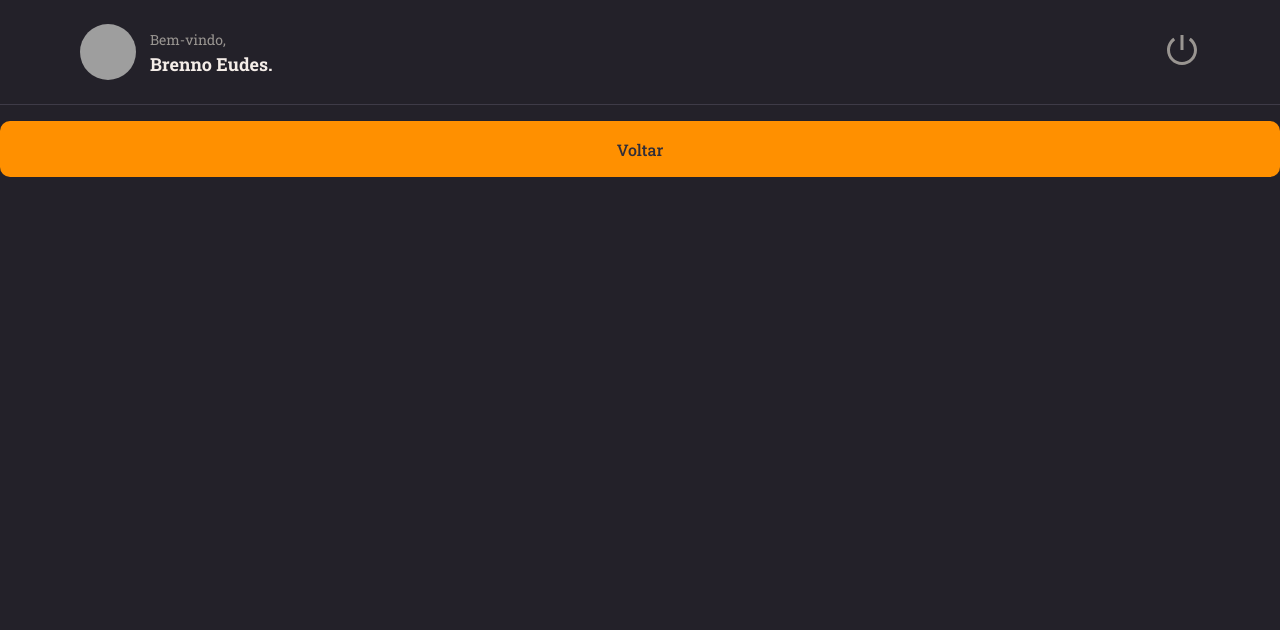
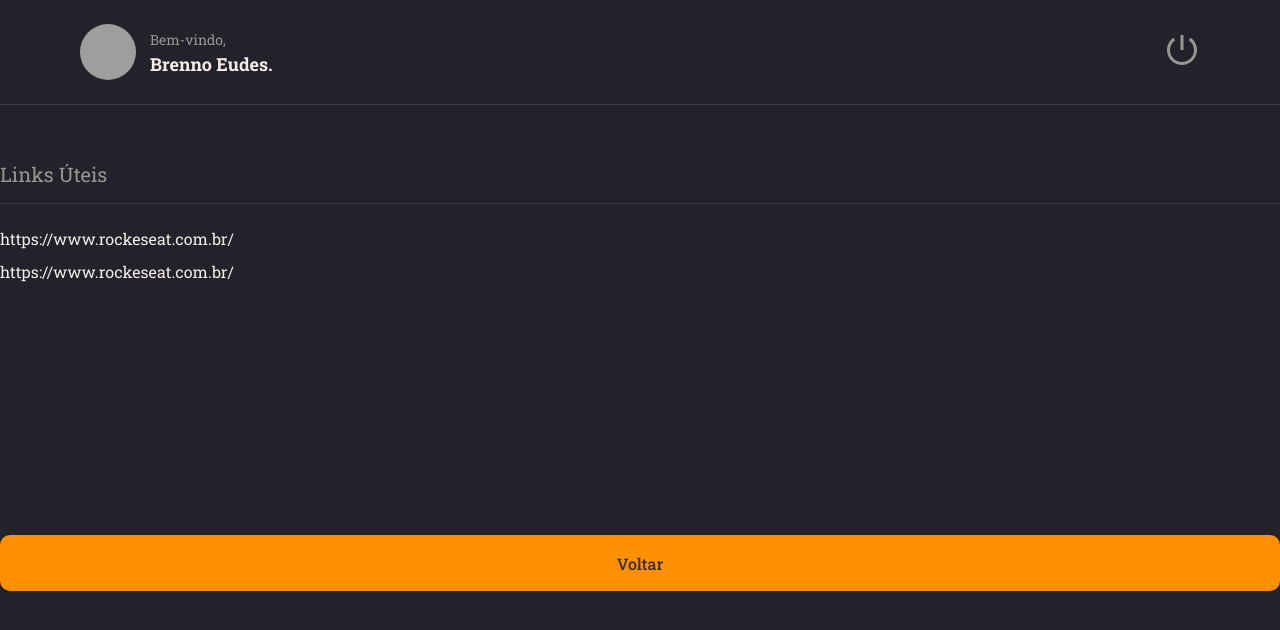
Before and after one commit to brennoEudes/rocketNotes, a React (Vite) app in the folder RocketNotes/: page / in a window 1280 px wide. Shown: the top 630 px of the page. Built offline with nearby package versions, Linux system fonts and the light colour scheme; grey boxes are pictures that could not be loaded.

Commit message:
Section component

```diff
--- /dev/null
+++ b/RocketNotes/src/components/Section/index.jsx
@@ -0,0 +1,10 @@
+import { Container } from "./styles";
+
+export function Section({ title, children }) {
+  return (
+    <Container>
+      <h2>{title}</h2>
+      {children}
+    </Container>
+  );
+}
--- /dev/null
+++ b/RocketNotes/src/components/Section/styles.js
@@ -0,0 +1,18 @@
+import styled from "styled-components";
+
+export const Container = styled.section`
+  margin: 56px 0 28px;
+
+  h2 {
+    border-bottom-width: 1px;
+    border-bottom-style: solid;
+    border-bottom-color: ${({ theme }) => theme.COLORS.BACKGROUND_700};
+
+    padding-bottom: 16px;
+    margin-bottom: 24px;
+
+    color: ${({ theme }) => theme.COLORS.GRAY_100};
+    font-size: 20px;
+    font-weight: 400;
+  }
+`;
--- a/RocketNotes/src/pages/Details/index.jsx
+++ b/RocketNotes/src/pages/Details/index.jsx
@@ -1,12 +1,24 @@
-import { Container } from "./style";
+import { Container, Links } from "./style";
 
 import { Header } from "../../components/Header";
 import { Button } from "../../components/Button";
+import { Section } from "../../components/Section";
 
 export function Details() {
   return (
     <Container>
       <Header />
+      <Section title="Links Úteis">
+        {/* O children não é passado como prop. comum, mas captura tudo q está dentro (abaixo): */}
+        <Links>
+          <li>
+            <a href="#">https://www.rockeseat.com.br/</a>
+          </li>
+          <li>
+            <a href="#">https://www.rockeseat.com.br/</a>
+          </li>
+        </Links>
+      </Section>
       {/* <Button title="Login" loading /> loading é prop. boleana e ñ é necessario dizer true/false */}
       <Button title="Voltar" />
     </Container>
--- a/RocketNotes/src/pages/Details/style.js
+++ b/RocketNotes/src/pages/Details/style.js
@@ -11,3 +11,15 @@
   "header"
   "content";
 `;
+
+export const Links = styled.ul`
+list-style: none;
+
+> li {
+  margin-top: 12px;
+
+  a {
+    color: ${({ theme }) => theme.COLORS.WHITE};
+  }
+}
+`;
```
